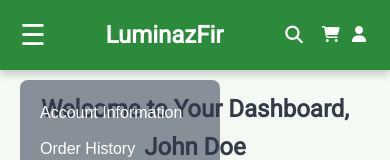
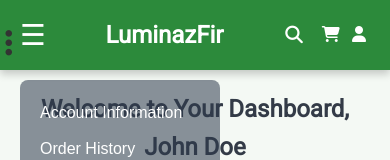
Before and after one commit to superstephgreat/LuminazFir, a React (Create React App) app in the folder luminazfir-frontend/: page /dashboard in a window 390 px wide. Shown: the top 160 px of the page. Built offline with nearby package versions, Linux system fonts and the light colour scheme.

Commit message:
Commit for LuminazFir

```diff
--- a/luminazfir-frontend/src/styles/Dashboard.css
+++ b/luminazfir-frontend/src/styles/Dashboard.css
@@ -139,8 +139,9 @@ a:hover {
   .menu-icon {
     display: block;
     position: fixed;
-    top: 30px;
-
+    top: 20px;
+    left: 5px;
+    z-index: 1000;
   }
 
   .user-info, .order-history, .technicians-booked, .cart-summary, .settings {
```
